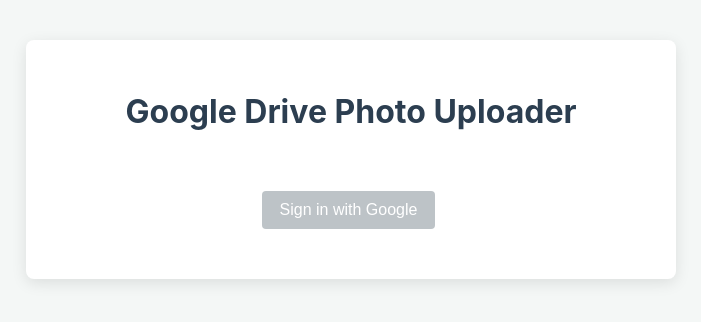
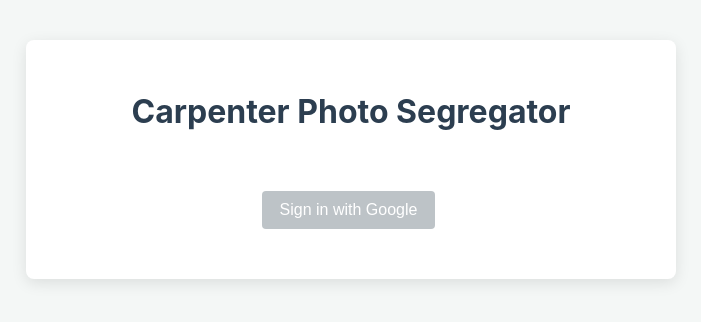
Before and after one commit to konradwrzeszcz/carpenter-photo-segregator, a plain HTML site: page index.html in a window 1280 px wide. Shown: the whole page, without its empty margins (289-990 px from the left). Drawn offline with Linux system fonts and the light colour scheme.

Commit message:
name change

```diff
--- a/index.html
+++ b/index.html
@@ -3,7 +3,7 @@
 <head>
     <meta charset="UTF-8">
     <meta name="viewport" content="width=device-width, initial-scale=1.0">
-    <title>Google Drive Photo Uploader</title>
+    <title>Carpenter Photo Segregator</title>
     <style>
         body {
             font-family: -apple-system, BlinkMacSystemFont, "Segoe UI", Roboto, Helvetica, Arial, sans-serif;
@@ -220,7 +220,7 @@
 </head>
 <body>
     <div id="app-container">
-        <h1>Google Drive Photo Uploader</h1>
+        <h1>Carpenter Photo Segregator</h1>
 
         <div id="auth-section">
             <button id="auth-button">Sign in with Google</button>
```
Also changed, not shown: 1 other file.
